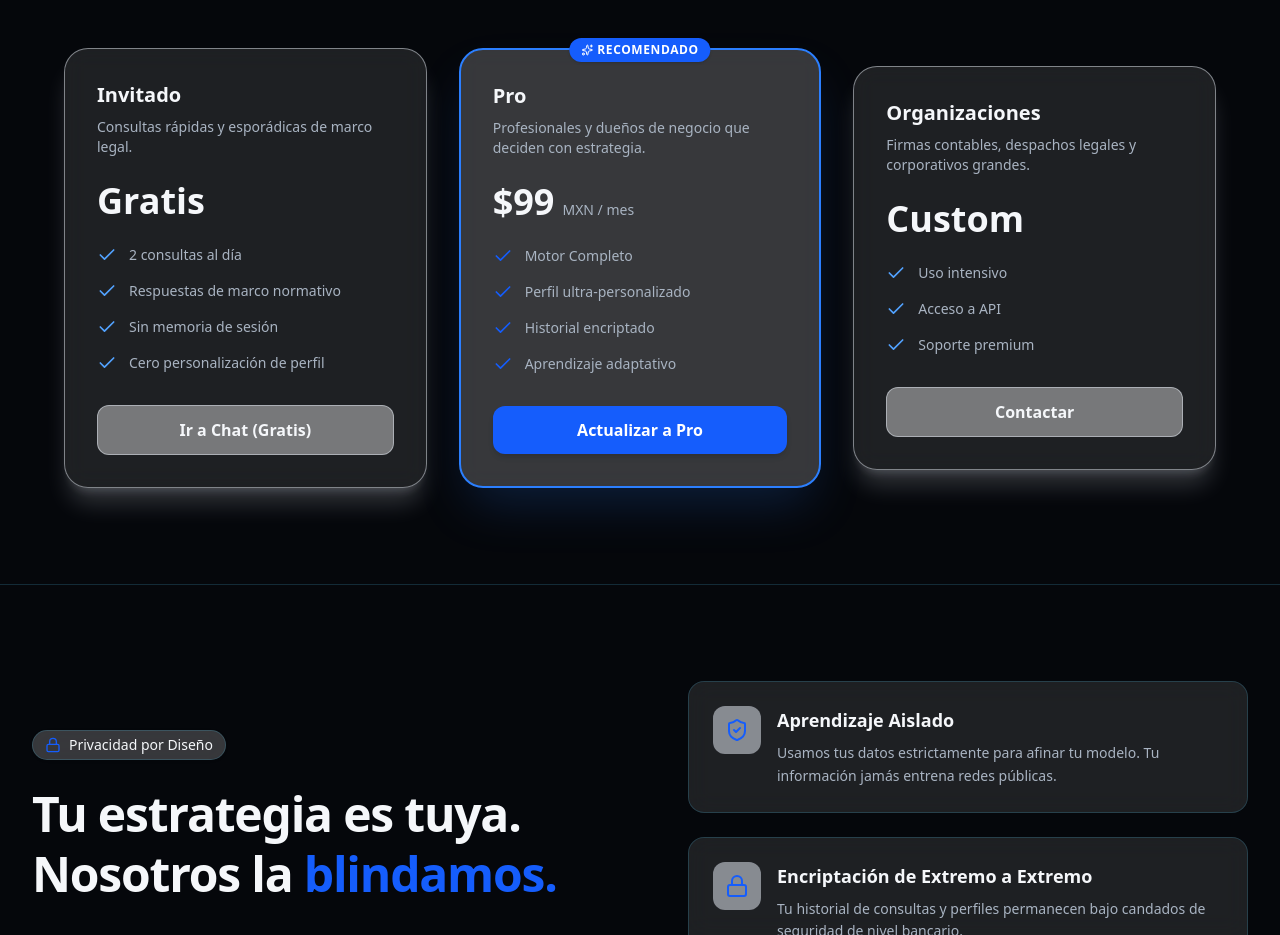
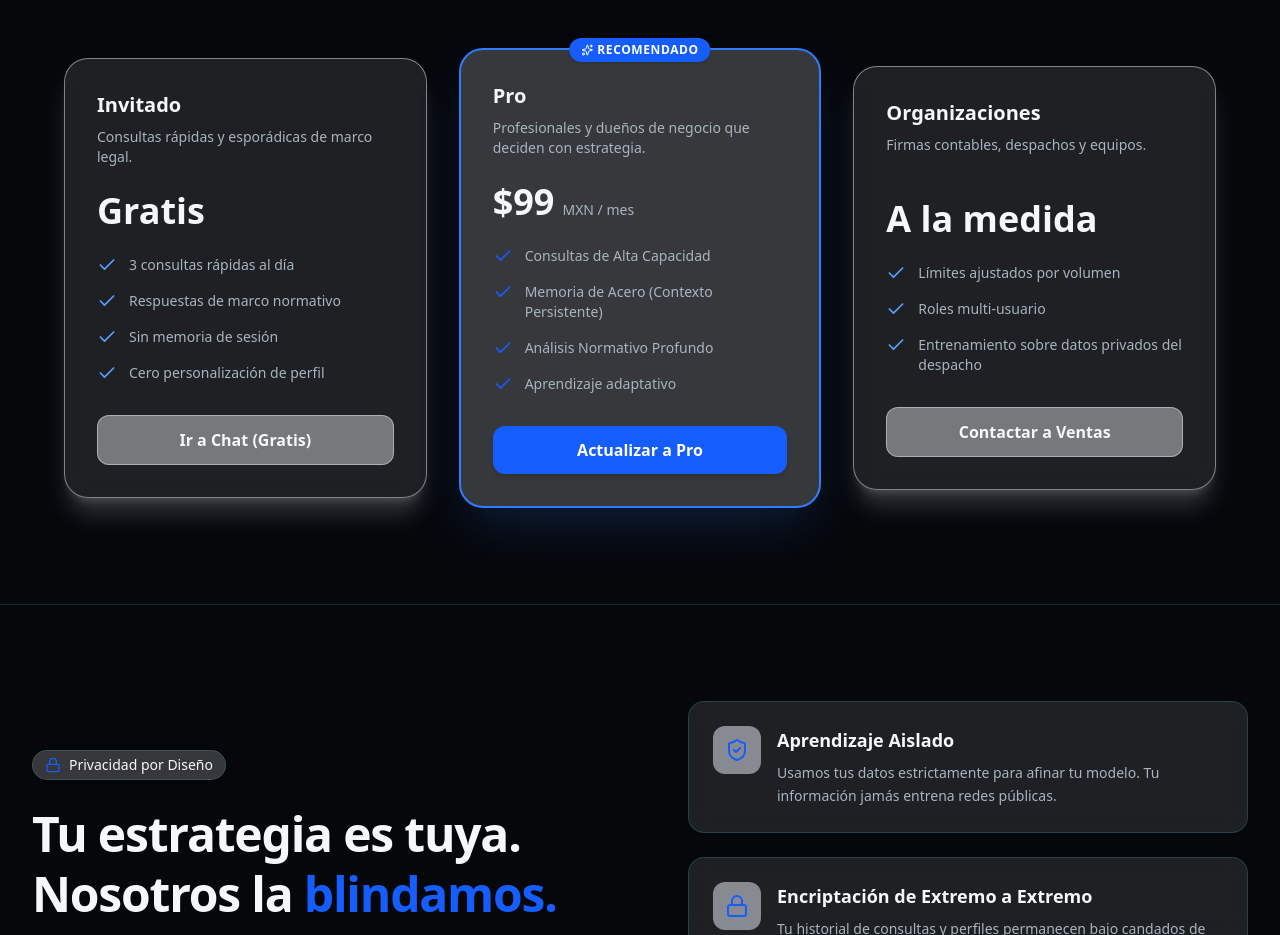
Before and after one commit to Erickddp/EDDP-SAS, a Next.js app in the folder front/: page / in a window 1280 px wide. Shown: the part 1680-2615 px from the top of the page. Built offline with nearby package versions, Linux system fonts and the light colour scheme; no server answers.

Commit message:
feat: reestructuracion de unit economics a limites diarios, proteccion de cuota pro y tier B2B

```diff
--- a/front/app/(app)/dashboard/billing/page.tsx
+++ b/front/app/(app)/dashboard/billing/page.tsx
@@ -45,6 +45,7 @@ export default function BillingPage() {
             if (data.url) window.location.href = data.url;
         } catch (err: any) {
             setError(err.message || "Error al iniciar el pago");
+        } finally {
             setActionLoading(false);
         }
     };
@@ -59,6 +60,7 @@ export default function BillingPage() {
             if (data.url) window.location.href = data.url;
         } catch (err: any) {
             setError(err.message || "Error al abrir el portal");
+        } finally {
             setActionLoading(false);
         }
     };
@@ -83,6 +85,9 @@ export default function BillingPage() {
                 <div>
                     <h1 className="text-3xl font-bold text-text-main">Facturación y Plan</h1>
                     <p className="mt-2 text-text-sec">Administra tu suscripción y límites de uso.</p>
+                    <p className="mt-4 text-sm font-medium text-blue-600 dark:text-cyan-main border-l-2 border-blue-600 dark:border-cyan-main pl-3">
+                        El Nivel Pro no es un gasto, es tu brazo derecho fiscal. Convierte horas de investigación normativa en respuestas ejecutables en segundos, respaldado por encriptación de grado bancario (Stripe) para proteger tu privacidad operativa.
+                    </p>
                 </div>
 
                 {error && (
@@ -146,24 +151,26 @@ export default function BillingPage() {
                                 <div className="flex h-10 w-10 items-center justify-center rounded-xl bg-purple-500/10 text-purple-400">
                                     <CheckCircle2 className="h-5 w-5" />
                                 </div>
-                                <h2 className="text-xl font-semibold text-text-main">Uso Mensual</h2>
+                                <h2 className="text-xl font-semibold text-text-main">Uso Diario</h2>
                             </div>
 
                             <div className="mt-6 space-y-2">
                                 <div className="flex justify-between text-sm">
                                     <span className="text-text-sec font-medium">Consultas realizadas</span>
                                     <span className="font-bold text-text-main">
-                                        {status?.usage?.current || 0} / {isPro ? "Ilimitado" : status?.usage?.total || 10}
+                                        {status?.usage?.current || 0} / {isPro ? "Alta Capacidad" : status?.usage?.total || 3}
                                     </span>
                                 </div>
-                                <div className="h-3 w-full overflow-hidden rounded-full bg-slate-200 dark:bg-bg-main shadow-inner">
-                                    <div
-                                        className="h-full rounded-full bg-gradient-to-r from-cyan-main to-purple-500 transition-all duration-500"
-                                        style={{ width: isPro ? "100%" : `${Math.min(100, ((status?.usage?.current || 0) / (status?.usage?.total || 1)) * 100)}%` }}
-                                    />
-                                </div>
+                                {!isPro && (
+                                    <div className="h-3 w-full overflow-hidden rounded-full bg-slate-200 dark:bg-bg-main shadow-inner">
+                                        <div
+                                            className="h-full rounded-full bg-gradient-to-r from-cyan-main to-purple-500 transition-all duration-500"
+                                            style={{ width: `${Math.min(100, ((status?.usage?.current || 0) / (status?.usage?.total || 1)) * 100)}%` }}
+                                        />
+                                    </div>
+                                )}
                                 <p className="text-xs text-text-sec text-right font-medium">
-                                    {isPro ? "Consultas Ilimitadas" : `${status?.usage?.remaining || 0} consultas restantes`}
+                                    {isPro ? "Consultas de Alta Capacidad" : `${status?.usage?.remaining || 0} consultas diarias restantes`}
                                 </p>
                             </div>
                         </div>
--- a/front/app/api/chat/route.ts
+++ b/front/app/api/chat/route.ts
@@ -94,12 +94,23 @@ export async function POST(req: Request) {
         const { allowed, remaining, total } = await checkUsageLimit(userId, plan as PlanType, isGuest);
 
         if (!allowed) {
+            if (plan === "pro" || plan === "despacho") {
+                return NextResponse.json({
+                    error: "Límite de capacidad alcanzado",
+                    code: "RATE_LIMIT_EXCEEDED",
+                    details: "Nuestros servidores están procesando alta demanda. Por favor, intenta de nuevo en unos minutos.",
+                    limitReached: true,
+                    total,
+                    remaining
+                }, { status: 429 });
+            }
+
             return NextResponse.json({
                 error: "Límite de consultas alcanzado",
                 code: isGuest ? "GUEST_LIMIT_REACHED" : "USAGE_LIMIT_EXCEEDED",
                 details: isGuest
                     ? `Has agotado tus ${GUEST_LIMIT} consultas como invitado. Regístrate gratis para obtener más.`
-                    : `Has usado todas tus consultas (${total}) para tu plan ${plan}. Por favor, actualiza tu plan para continuar.`,
+                    : `Has usado todas tus consultas (${total}) diarias para tu plan ${plan}. Por favor, actualiza tu plan para continuar.`,
                 limitReached: true,
                 total,
                 remaining
--- a/front/components/marketing/pricing-matrix.tsx
+++ b/front/components/marketing/pricing-matrix.tsx
@@ -14,7 +14,7 @@ const tiers = [
     price: "Gratis",
     description: "Consultas rápidas y esporádicas de marco legal.",
     features: [
-      "2 consultas al día",
+      "3 consultas rápidas al día",
       "Respuestas de marco normativo",
       "Sin memoria de sesión",
       "Cero personalización de perfil",
@@ -29,9 +29,9 @@ const tiers = [
     period: "MXN / mes",
     description: "Profesionales y dueños de negocio que deciden con estrategia.",
     features: [
-      "Motor Completo",
-      "Perfil ultra-personalizado",
-      "Historial encriptado",
+      "Consultas de Alta Capacidad",
+      "Memoria de Acero (Contexto Persistente)",
+      "Análisis Normativo Profundo",
       "Aprendizaje adaptativo",
     ],
     cta: "Actualizar a Pro",
@@ -40,15 +40,15 @@ const tiers = [
   },
   {
     name: "Organizaciones",
-    price: "Custom",
-    description: "Firmas contables, despachos legales y corporativos grandes.",
+    price: "A la medida",
+    description: "Firmas contables, despachos y equipos.",
     features: [
-      "Uso intensivo",
-      "Acceso a API",
-      "Soporte premium",
+      "Límites ajustados por volumen",
+      "Roles multi-usuario",
+      "Entrenamiento sobre datos privados del despacho",
     ],
-    cta: "Contactar",
-    href: "mailto:contacto@myfiscal.com",
+    cta: "Contactar a Ventas",
+    href: "mailto:contacto@erickddp.com",
     featured: false,
   },
 ];
--- a/front/lib/saas-constants.ts
+++ b/front/lib/saas-constants.ts
@@ -9,7 +9,7 @@ export interface PlanLimits {
 
 export const PLAN_LIMITS: Record<PlanType, PlanLimits> = {
     gratis: {
-        maxQueriesPerMonth: 10,
+        maxQueriesPerMonth: 3, // Actually daily limit with the new date_trunc('day')
         canExport: false,
         canUseAdvancedRAG: false,
         multiUser: false,
@@ -21,7 +21,7 @@ export const PLAN_LIMITS: Record<PlanType, PlanLimits> = {
         multiUser: false,
     },
     pro: {
-        maxQueriesPerMonth: 500, // Effectively "unlimited" for individual use
+        maxQueriesPerMonth: 150, // High capacity daily rate limit
         canExport: true,
         canUseAdvancedRAG: true,
         multiUser: false,
--- a/front/lib/usage-enforcer.ts
+++ b/front/lib/usage-enforcer.ts
@@ -39,11 +39,11 @@ export async function incrementUsage(userId: string | undefined): Promise<void>
              ON CONFLICT (user_id)
              DO UPDATE SET current_month_count = user_usage_counters.current_month_count + 1,
                            last_reset_date = CASE
-                             WHEN user_usage_counters.last_reset_date < date_trunc('month', NOW()) THEN NOW()
+                             WHEN user_usage_counters.last_reset_date < date_trunc('day', NOW()) THEN NOW()
                              ELSE user_usage_counters.last_reset_date
                            END,
                            current_month_count = CASE
-                             WHEN user_usage_counters.last_reset_date < date_trunc('month', NOW()) THEN 1
+                             WHEN user_usage_counters.last_reset_date < date_trunc('day', NOW()) THEN 1
                              ELSE user_usage_counters.current_month_count + 1
                            END`,
             [userId]
```
